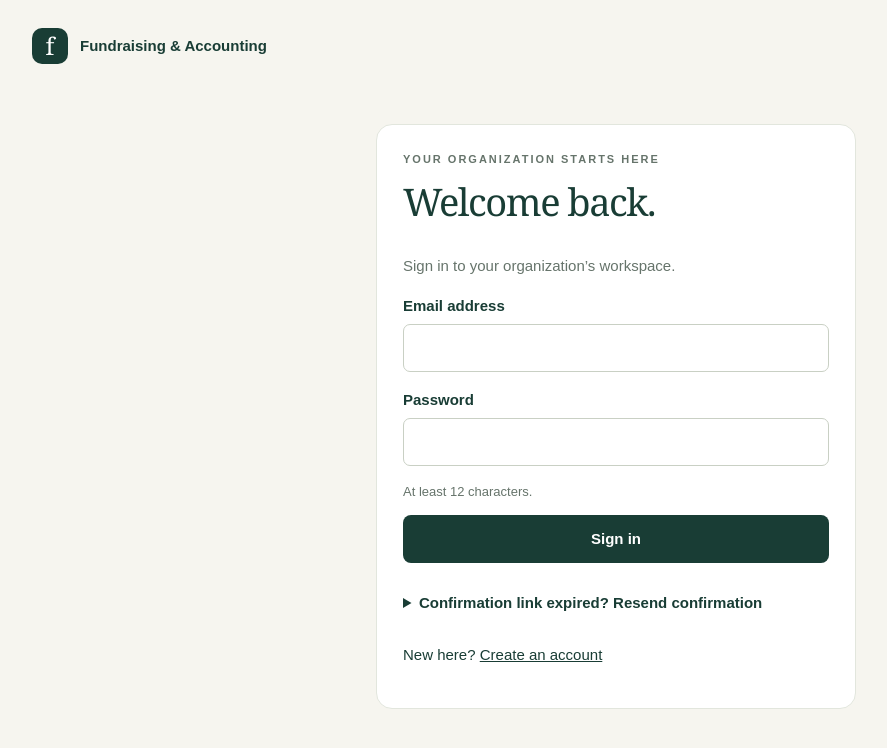
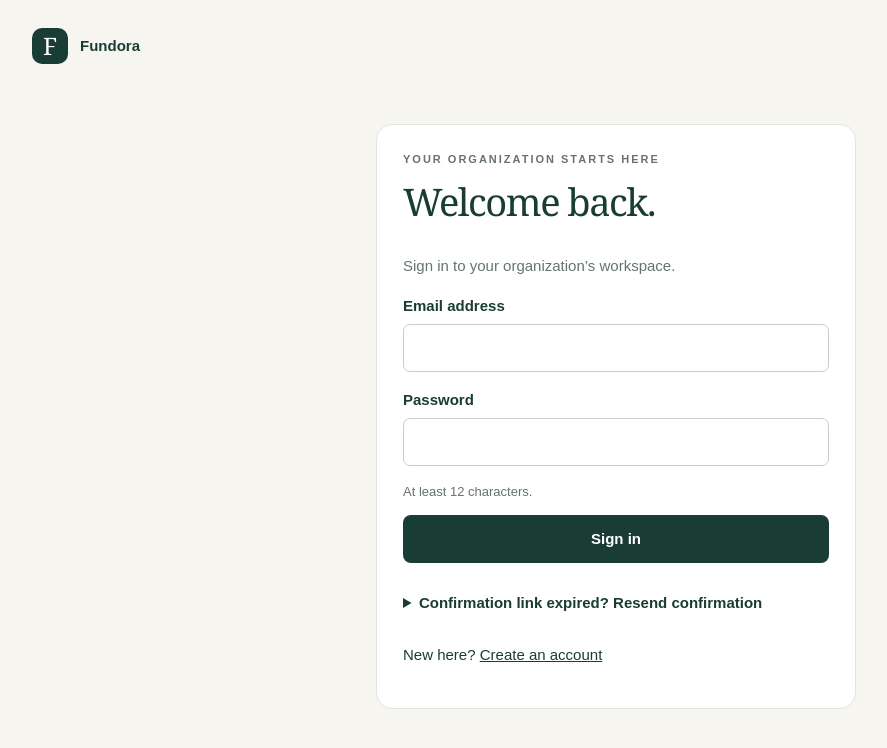
Before and after one commit to 3763869-ctrl/Fundraising-accounting, a Next.js app: page /login in a window 1280 px wide. Shown: the top 748 px of the page, without its empty margins (24-911 px from the left). Built offline with nearby package versions, Linux system fonts and the light colour scheme; no server answers.

Commit message:
Rebrand app/login/page.tsx to Fundora

```diff
--- a/app/login/page.tsx
+++ b/app/login/page.tsx
@@ -23,7 +23,7 @@ export default async function Login({
   return (
     <main className="shell">
       <Link className="brand" href="/">
-        <span className="mark">f</span>Fundraising & Accounting
+        <span className="mark">F</span>Fundora
       </Link>
       <section className="auth card">
         <p className="eyebrow">Your organization starts here</p>
```
